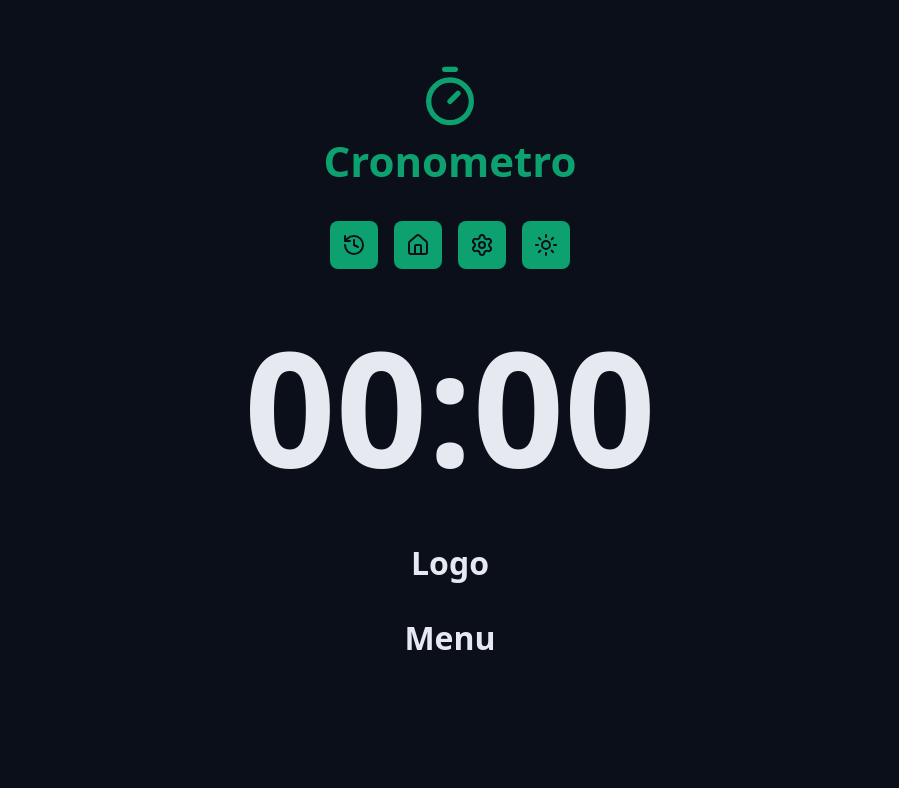
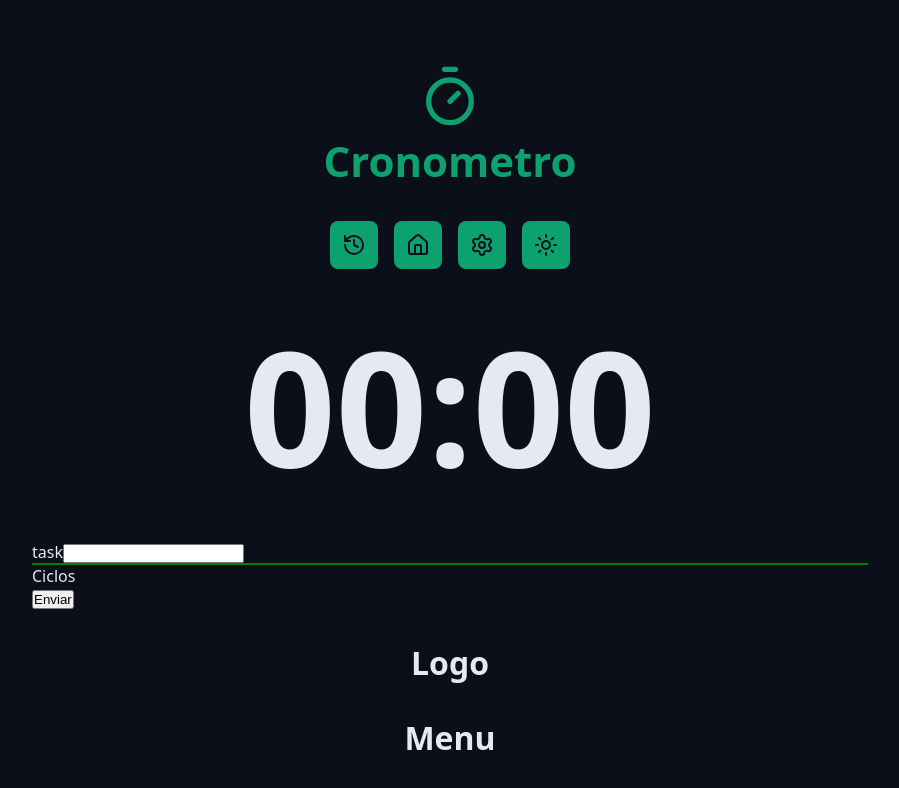
Before and after one commit to h3llsyn/Aulas-React, a React (Vite) app in the folder cronometro_pomodoro/: page / in a window 1280 px wide. Shown: the top 788 px of the page, without its empty margins (190-1089 px from the left). Built offline with nearby package versions, Linux system fonts and the light colour scheme.

Commit message:
formulario arrumado e linha verde criada uau

```diff
--- a/cronometro_pomodoro/src/App.tsx
+++ b/cronometro_pomodoro/src/App.tsx
@@ -5,6 +5,7 @@ import { Container } from './components/Container'
 import { Logo } from './components/Logo'
 import { Menu } from './components/Menu'
 import {CountDown} from './components/CountDown'
+import {Formulario} from './components/Formulario'
 
 export function App() {
   return (
@@ -22,6 +23,10 @@ export function App() {
       </Container>
 
       <Container>
+        <Formulario />
+      </Container>
+
+      <Container>
         <Heading>Logo</Heading>
       </Container>
 
--- a/cronometro_pomodoro/src/components/ContainerFormulario/index.tsx
+++ b/cronometro_pomodoro/src/components/Formulario/index.tsx
@@ -1,14 +1,14 @@
 import styles from './styles.module.css'
 
-export function ContainerFormulario() {
+export function Formulario() {
     return (
         <form className='formulario' action="">
             <div>
                 <label htmlFor="task">task</label>
                 <input type="text" id="meuInput" />
             </div>
-            <div>
-                linha verde
+            <div className={styles.formularioHr}>
+                <hr  />
             </div>
             <div>
                 <p>Ciclos</p>
--- /dev/null
+++ b/cronometro_pomodoro/src/components/Formulario/styles.module.css
@@ -0,0 +1,5 @@
+.formularioHr hr {
+    border: 0;
+    height: 2px;
+    background-color: green;
+}
```
Also changed, not shown: cronometro_pomodoro/src/components/ContainerFormulario/styles.module.css (deleted).
